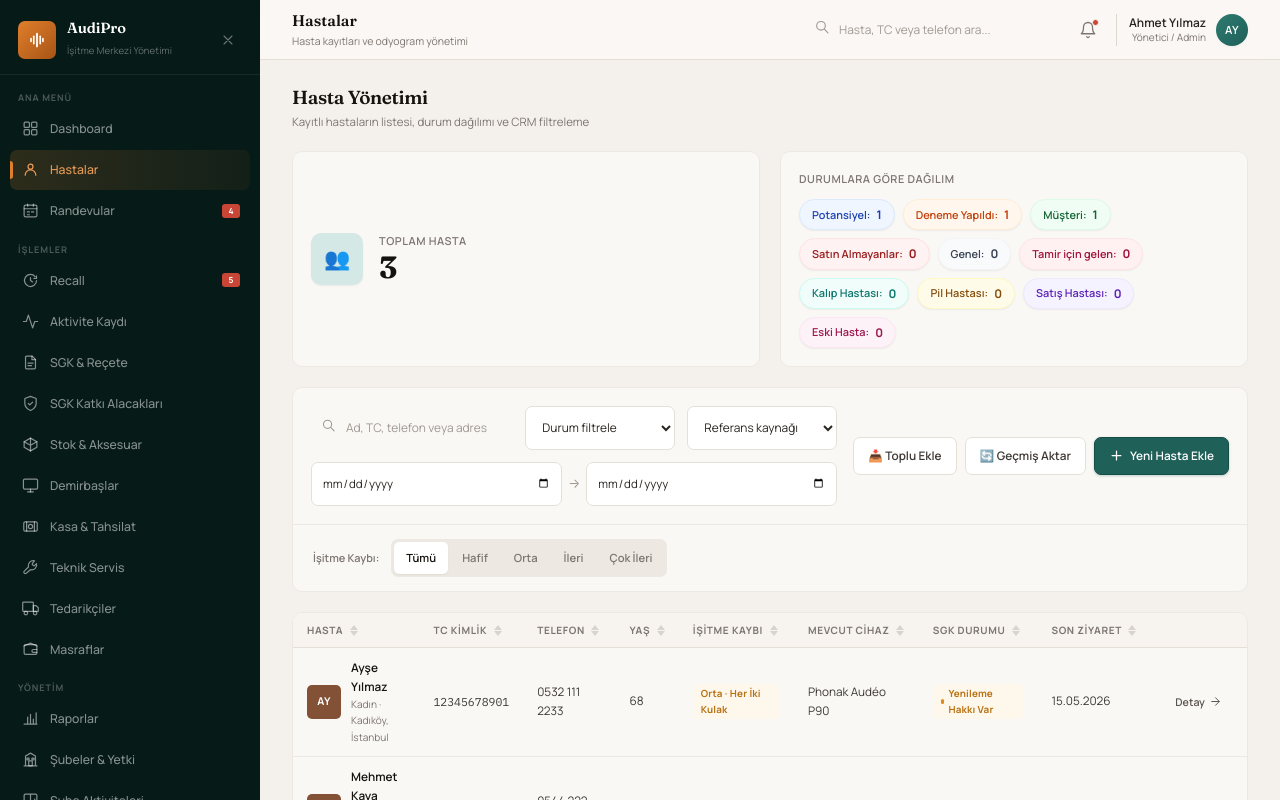
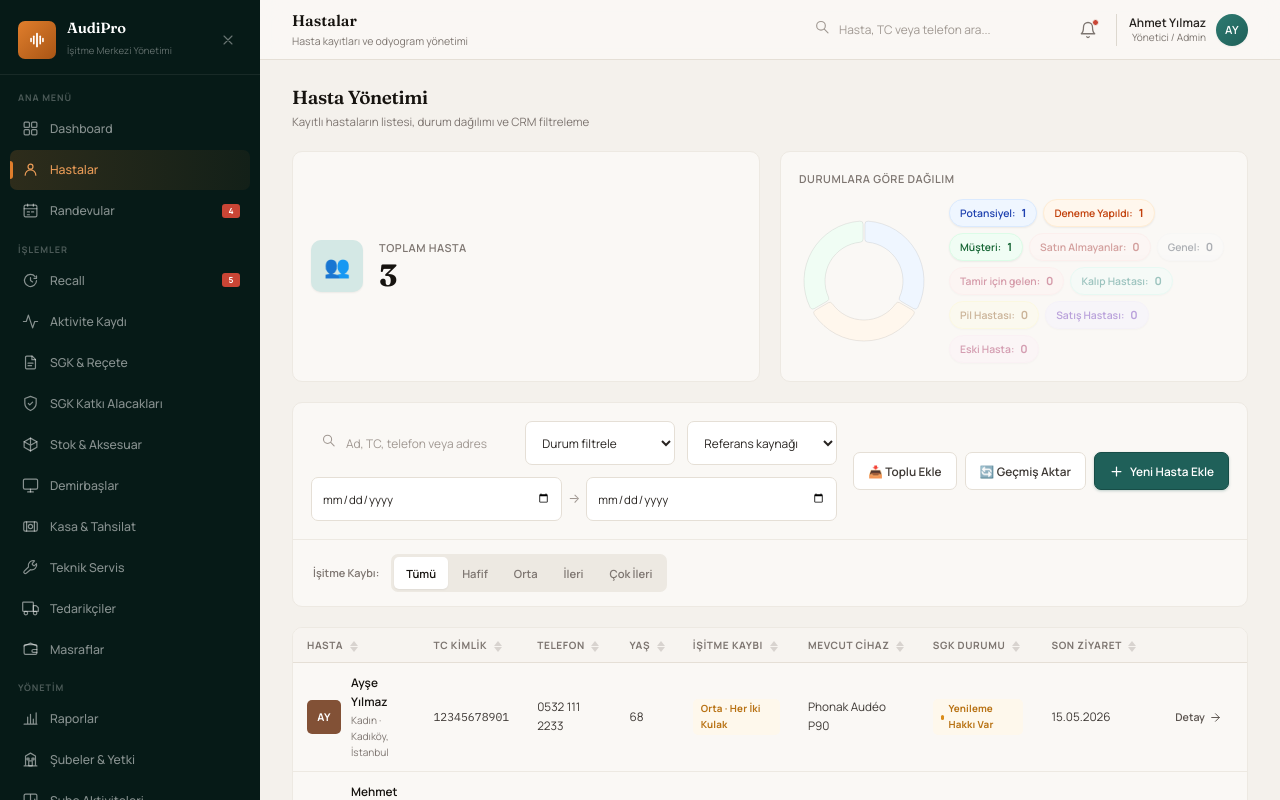
Before and after one commit to ahmedy55/isitme-merkezi, a Next.js app: page / in a window 1280 px wide. Both pictures are taken after a click on the button "Hastalar". Shown: the top 800 px of the page. Built offline with nearby package versions, Linux system fonts and the light colour scheme.

Commit message:
feat: integrate interactive Nivo doughnut chart in PatientsPage status distribution

```diff
--- a/src/app/pages/PatientsPage.tsx
+++ b/src/app/pages/PatientsPage.tsx
@@ -1,7 +1,8 @@
 'use client';
 
-import React, { useState, useMemo } from 'react';
+import React, { useState, useMemo, useEffect } from 'react';
 import { useApp } from '../context/AppContext';
+import { ResponsivePie } from '@nivo/pie';
 import {
   getAvatarColor, getInitials, formatDate, calculateAge,
   type Patient,
@@ -37,6 +38,12 @@ function SortIcon({ column, sortKey, sortDir }: { column: SortKey; sortKey: Sort
 
 export default function PatientsPage() {
   const { setCurrentPage, setSelectedPatientId, patientsList, addPatient, addToast } = useApp();
+  const [mounted, setMounted] = useState(false);
+
+  useEffect(() => {
+    setMounted(true);
+  }, []);
+
   const [search, setSearch] = useState('');
   const [filterLoss, setFilterLoss] = useState('Tümü');
   const [filterStatus, setFilterStatus] = useState('Tümü');
@@ -348,7 +355,41 @@ export default function PatientsPage() {
             <h4 style={{ fontSize: '0.78rem', color: 'var(--gray-500)', fontWeight: 600, textTransform: 'uppercase', letterSpacing: '0.05em', marginBottom: 12 }}>
               Durumlara Göre Dağılım
             </h4>
-            <div style={{ display: 'flex', gap: 8, flexWrap: 'wrap' }}>
+            <div style={{ display: 'flex', gap: 20, alignItems: 'center', flexWrap: 'wrap' }}>
+              {/* Left Column: Nivo Doughnut Chart */}
+              <div style={{ width: 130, height: 130, position: 'relative', flexShrink: 0 }}>
+                {mounted ? (
+                  <ResponsivePie
+                    data={[
+                      { id: 'Potansiyel', label: 'Potansiyel', value: stats.potansiyel, color: '#eff6ff' },
+                      { id: 'Deneme Yapıldı', label: 'Deneme Yapıldı', value: stats.deneme, color: '#fff7ed' },
+                      { id: 'Müşteri', label: 'Müşteri', value: stats.musteri, color: '#f0fdf4' },
+                      { id: 'Satın Almayanlar', label: 'Satın Almayanlar', value: stats.satinAlmayanlar, color: '#fef2f2' },
+                      { id: 'Genel', label: 'Genel', value: stats.genel, color: '#f9fafb' },
+                      { id: 'Tamir için gelen', label: 'Tamir', value: stats.tamir, color: '#fff1f2' },
+                      { id: 'Kalıp Hastası', label: 'Kalıp', value: stats.kalip, color: '#f0fdfa' },
+                      { id: 'Pil Hastası', label: 'Pil', value: stats.pil, color: '#fefce8' },
+                      { id: 'Satış Hastası', label: 'Satış', value: stats.satis, color: '#f5f3ff' },
+                      { id: 'Eski Hasta', label: 'Eski', value: stats.eski, color: '#fdf2f8' }
+                    ].filter(d => d.value > 0)}
+                    margin={{ top: 5, right: 5, bottom: 5, left: 5 }}
+                    innerRadius={0.65}
+                    padAngle={1.5}
+                    cornerRadius={3}
+                    colors={{ datum: 'data.color' }}
+                    enableArcLabels={false}
+                    enableArcLinkLabels={false}
+                    activeOuterRadiusOffset={4}
+                    borderWidth={1}
+                    borderColor="rgba(0,0,0,0.08)"
+                  />
+                ) : (
+                  <div style={{ fontSize: '0.74rem', color: 'var(--gray-400)', textAlign: 'center', paddingTop: 50 }}>Yükleniyor...</div>
+                )}
+              </div>
+
+              {/* Right Column: Badges */}
+              <div style={{ display: 'flex', gap: 6, flexWrap: 'wrap', flex: 1 }}>
                 {[
                   { label: 'Potansiyel', count: stats.potansiyel, bg: '#eff6ff', text: '#1e40af', border: '#dbeafe' },
                   { label: 'Deneme Yapıldı', count: stats.deneme, bg: '#fff7ed', text: '#c2410c', border: '#ffedd5' },
@@ -365,20 +406,21 @@ export default function PatientsPage() {
                     display: 'flex',
                     alignItems: 'center',
                     gap: 6,
-                  padding: '5px 12px',
+                    padding: '4px 10px',
                     borderRadius: 'var(--radius-full)',
-                  fontSize: '0.78rem',
+                    fontSize: '0.74rem',
                     fontWeight: 600,
                     background: item.bg,
                     color: item.text,
                     border: `1px solid ${item.border}`,
                     boxShadow: 'var(--shadow-xs)',
-                  transition: 'transform var(--transition-fast)'
+                    opacity: item.count > 0 ? 1 : 0.4
                   }}>
                     <span>{item.label}:</span>
-                  <strong style={{ fontSize: '0.85rem' }}>{item.count}</strong>
+                    <strong style={{ fontSize: '0.8rem' }}>{item.count}</strong>
                   </div>
                 ))}
+              </div>
             </div>
           </div>
         </div>
```
Lines whose indentation alone changed are shown as unchanged.
